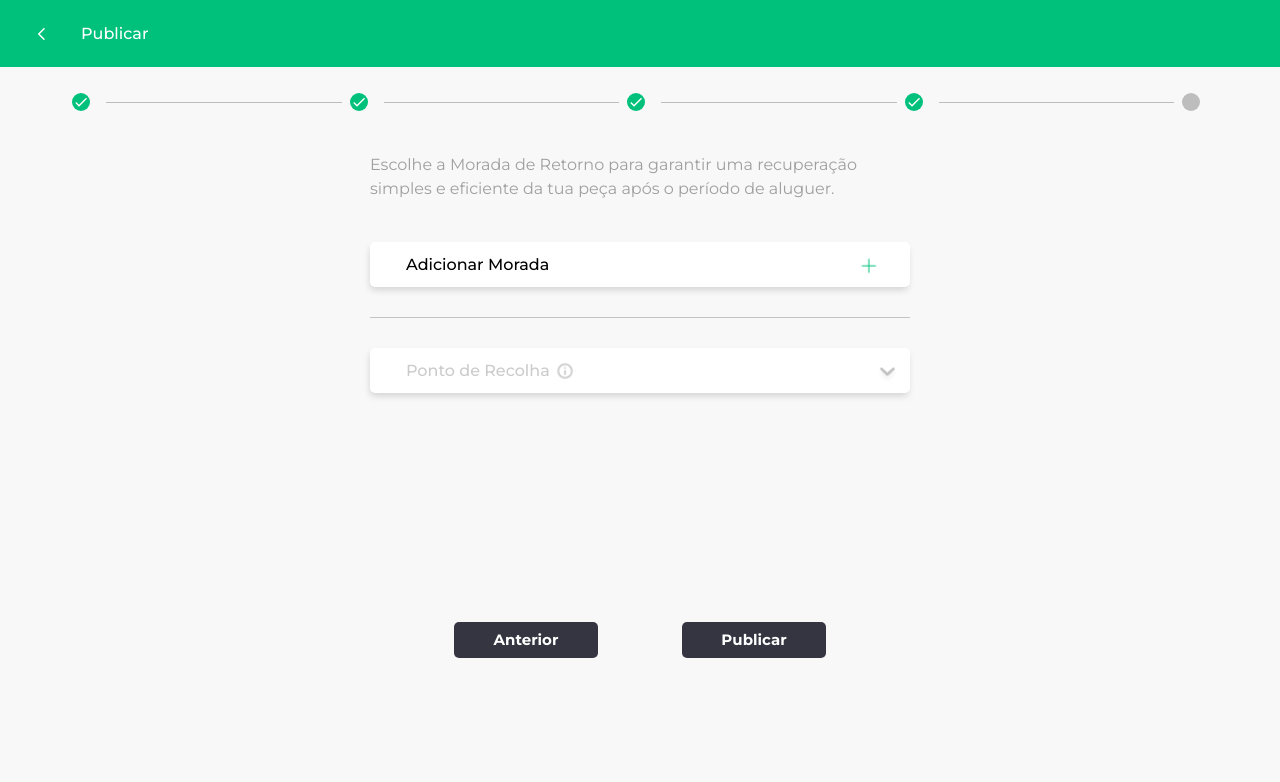
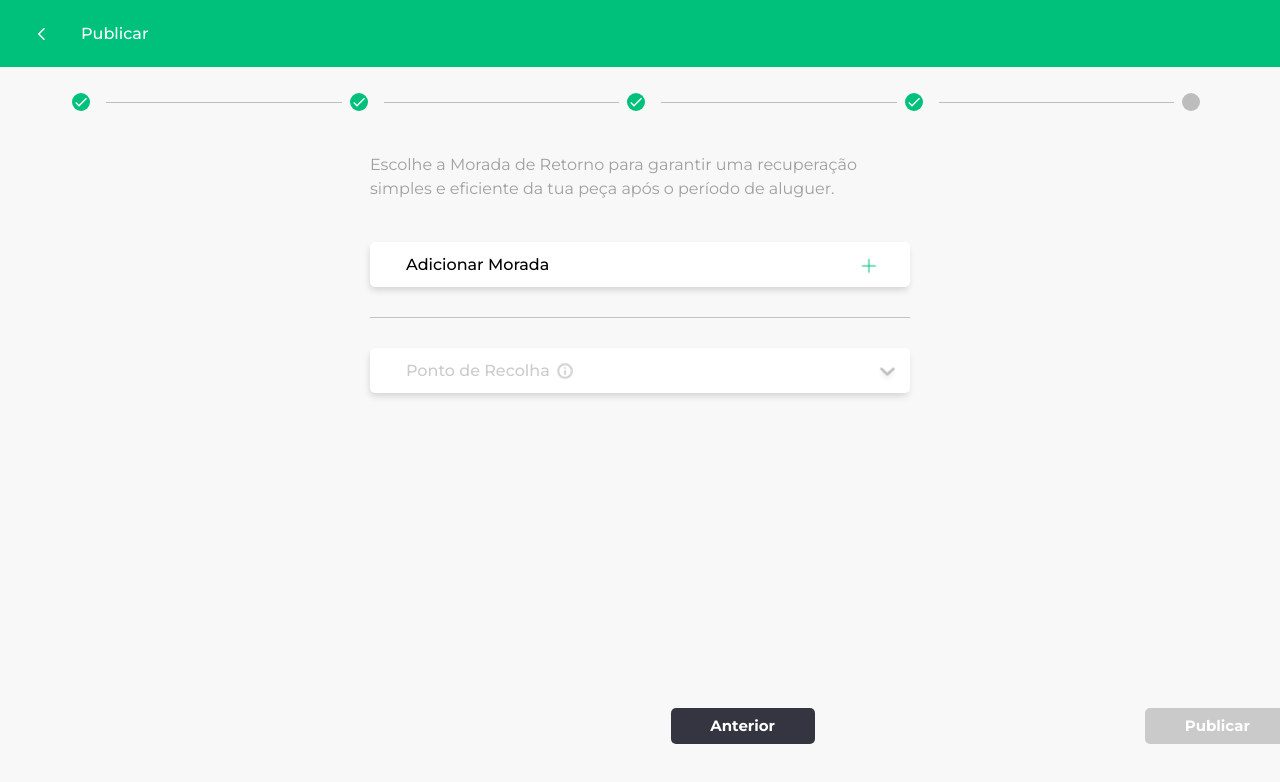
Before and after one commit to DinaX02/Boomerang, a React (Create React App) app: page /progressPublish-5 in a window 1280 px wide. Shown: the top 782 px of the page. Built offline with nearby package versions, Linux system fonts and the light colour scheme.

Commit message:
progesso moradas + posicionamento dos btn de proximo e anterior corrigido

```diff
--- a/src/components/AddAdressComponent.js
+++ b/src/components/AddAdressComponent.js
@@ -2,7 +2,6 @@ import React, {useState} from 'react';
 import { useNavigate } from 'react-router-dom';
 import Header from '../components/Header/Header';
 import styled from 'styled-components';
-import Button from './Button';
 
 const MainContainer = styled.div`
   margin: 0 auto;
@@ -41,19 +40,16 @@ const AddAdressComponent = () => {
     event.preventDefault();
 
     if (!morada || !localidade || !cidade || !codigoPostal) {
-
         return;
     }
 
-
-      // Armazene apenas a string da morada no localStorage
     const storedMoradas = JSON.parse(localStorage.getItem('moradas')) || [];
     storedMoradas.push(morada);
     localStorage.setItem('moradas', JSON.stringify(storedMoradas));
 
-
     navigate('/progressPublish-5', { state: { moradas: storedMoradas } });
 };
+
 
   return (
       <div>
@@ -113,9 +109,19 @@ const AddAdressComponent = () => {
                           required />
                       <span>*</span>
                   </AddMorada>
-                  <h6><span style={{ color: "#65d9b0" }}>*</span> Campo Obrigatório</h6>
+                  <h6 style={{fontSize:"14px", fontWeight:"500"}}><span style={{ color: "#65d9b0" }}>*</span> Campo Obrigatório</h6>
                   <ConfButton>
-             <Button text="Guardar"/>
+             <input type="submit" value="Guardar" style={{
+                            backgroundColor: "#343541",
+                            width: "144px",
+                            height: "36px",
+                            border: "none",
+                            borderRadius: "5px",
+                            color: "white",
+                            fontSize: "15px",
+                            fontWeight: "bold",
+                            outline: "none",
+                        }} />
                   </ConfButton>
 
 
--- a/src/components/ChooseAdressComponent.js
+++ b/src/components/ChooseAdressComponent.js
@@ -3,7 +3,7 @@ import { Link} from 'react-router-dom';
 import addMoradaIcon from '../assets/icon_AddMorada.png';
 import iconPontoRecolho from '../assets/icon_PontoRecolha.png';
 import dropPontoRecolha from '../assets/drop_PontoRecolha.png';
-import iconMoradaSelect from '../assets/icon_Morada_select.png';
+import iconMoradaSelect from '../assets/icons/selectedAdress.svg';
 import styled from "styled-components";
 
 
@@ -81,7 +81,7 @@ const ConfirmButton = styled.div`
 
 
 
-const ChooseAdressComponent = () => {
+const ChooseAdressComponent = ({ onAddressSelect }) => {
     const [moradas, setMoradas] = useState([]);
     const [moradaSelecionada, setMoradaSelecionada] = useState('');
 
@@ -90,14 +90,27 @@ const ChooseAdressComponent = () => {
         setMoradas(storedMoradas);
     }, []);
 
-
     const handleRemoverMorada = (index) => {
         const novasMoradas = [...moradas];
         novasMoradas.splice(index, 1);
         setMoradas(novasMoradas);
         localStorage.setItem('moradas', JSON.stringify(novasMoradas));
+
+        if (moradas[index] === moradaSelecionada) {
+            setMoradaSelecionada('');
+        }
+
+        onAddressSelect();
     };
 
+    const handleToggleMorada = (morada) => {
+        if (morada === moradaSelecionada) {
+            setMoradaSelecionada('');
+        } else {
+            setMoradaSelecionada(morada);
+        }
+        onAddressSelect();
+    };
 
     return (
         <div>
@@ -106,7 +119,9 @@ const ChooseAdressComponent = () => {
                     <MoradaSelecionada
                         key={index}
                         selecionada={morada === moradaSelecionada}
-                        onClick={() => setMoradaSelecionada(morada)}
+                        onClick={() => {
+                            handleToggleMorada(morada)
+                          }}
                     >
                         <ConteudoMorada>
                             <IconMoradaSelect
--- /dev/null
+++ b/src/components/OverlayFinalPublish.js
@@ -0,0 +1,34 @@
+import React from 'react'
+import styled from "styled-components";
+
+const OverlayWrapper = styled.div`
+  position: fixed;
+  top: 0;
+  left: 0;
+  width: 100%;
+  height: 100%;
+  background: rgba(0, 0, 0, 0.5);
+  display: flex;
+  flex-direction: column;
+  align-items: center;
+  justify-content: center;
+  backdrop-filter: blur(1.5px);
+  z-index: 999;
+`;
+
+const ContentWrapper = styled.div`
+  // background: #F8F8F8;
+  padding: 20px;
+  border-radius: 10px;
+  text-align: center;
+`;
+
+const OverlayFinalPublish = ({ children }) => {
+  return (
+    <OverlayWrapper>
+      <ContentWrapper>{children}</ContentWrapper>
+    </OverlayWrapper>
+  );
+};
+
+export default OverlayFinalPublish
--- a/src/components/ProgressPublish/ProgressPublish2.js
+++ b/src/components/ProgressPublish/ProgressPublish2.js
@@ -22,14 +22,12 @@ const SpaceTopComponent = styled.div`
 `;
 
 const ContainerDoisBtn = styled.div`
-  display: flex;
-  flex-direction: row;
-  width: 90%;
-  max-width: 600px;
-  margin-top: 17.4em;
-  margin-right: auto;
-  margin-left: auto;
-  justify-content: space-evenly;
+position: fixed;
+bottom: 3.5em;
+width: 100%;
+display: flex;
+justify-content: space-evenly;
+z-index: -1;
 `;
 
 const ModalOverlay = styled.div`
--- a/src/components/ProgressPublish/ProgressPublish3.js
+++ b/src/components/ProgressPublish/ProgressPublish3.js
@@ -20,14 +20,12 @@ const SpaceTopComponent = styled.div`
 `;
 
 const ContainerDoisBtn = styled.div`
-  display: flex;
-  flex-direction: row;
-  width: 90%;
-  max-width: 600px;
-  margin-top: 9em;
-  margin-right: auto;
-  margin-left: auto;
-  justify-content: space-evenly;
+position: fixed;
+bottom: 3.5em;
+width: 100%;
+display: flex;
+justify-content: space-evenly;
+z-index: -1;
 `;
 
 const ProgressPublish3 = () => {
--- a/src/components/ProgressPublish/ProgressPublish4.js
+++ b/src/components/ProgressPublish/ProgressPublish4.js
@@ -20,14 +20,12 @@ const SpaceTopComponent = styled.div`
 `;
 
 const ContainerDoisBtn = styled.div`
-  display: flex;
-  flex-direction: row;
-  width: 90%;
-  max-width: 600px;
-  margin-top: 20.9em;
-  margin-right: auto;
-  margin-left: auto;
-  justify-content: space-evenly;
+position: fixed;
+bottom: 3.5em;
+width: 100%;
+display: flex;
+justify-content: space-evenly;
+z-index: -1;
 `;
 
 const ProgressPublish4 = () => {
--- a/src/components/ProgressPublish/ProgressPublish5.js
+++ b/src/components/ProgressPublish/ProgressPublish5.js
@@ -1,4 +1,4 @@
-import React, { useState } from "react";
+import React, { useState, useEffect} from "react";
 import { useNavigate } from "react-router-dom";
 import styled from "styled-components";
 import Button from "../Button";
@@ -6,6 +6,8 @@ import HeaderPublish from "../Header/HeaderPublicar";
 import ModalAlertaForPublish from "./ModalAlertaForPublish";
 import CustomizedSteppers from "../ProgressBar";
 import ChooseAdressComponent from "../ChooseAdressComponent"
+import OverlayFinalPublish from "../OverlayFinalPublish";
+import iconOverlay from "../../assets/icons/tick_iconOverlayFInal.svg"
 
 const ContainerCentered = styled.div`
   display: flex;
@@ -21,14 +23,12 @@ const SpaceTopComponent = styled.div`
 `;
 
 const ContainerDoisBtn = styled.div`
-  display: flex;
-  flex-direction: row;
-  width: 90%;
-  max-width: 600px;
-  margin-top: 9em;
-  margin-right: auto;
-  margin-left: auto;
-  justify-content: space-evenly;
+position: fixed;
+bottom: 3.5em;
+width: 100%;
+display: flex;
+justify-content: space-evenly;
+z-index: -1;
 `;
 
 const Container = styled.div`
@@ -48,15 +48,32 @@ const ParagraphIntroAdress = styled.p`
 
 const ProgressPublish5 = () => {
   const [fecharModal, setFecharModal] = useState(true);
+  const [BtnPublicarEnabled, setBtnPublicarEnabled] = useState(false);
+  const [showOverlayFinal, setShowOverlayFinal ]= useState(false);
+
+  const handleAddressSelect = () => {
+    console.log("handleAddressSelect estado");
+    setBtnPublicarEnabled(true);
+  };
+
+  useEffect(() => {
+    console.log("BtnPublicarEnabled:", BtnPublicarEnabled);
+  }, [BtnPublicarEnabled]);
+
   const navigate = useNavigate();
 
   const handleGoBackStepPublish = () => {
+    setBtnPublicarEnabled(true);
     navigate("/progressPublish-4");
   };
 
   const handleNextStepPublish = () => {
-    navigate("/");
-  };
+    setShowOverlayFinal(true);
+    setTimeout(() => {
+      setShowOverlayFinal(false);
+      navigate("/");
+    }, 3000);
+  }
 
   const alertHandler = () => {
     fecharModal ? setFecharModal(false) : navigate("/");
@@ -87,13 +104,19 @@ const ProgressPublish5 = () => {
               e eficiente da tua peça após o período de aluguer.
             </ParagraphIntroAdress>
           </Container>
-          <ChooseAdressComponent />
+          <ChooseAdressComponent onAddressSelect={handleAddressSelect}/>
           <ContainerDoisBtn>
             <Button text="Anterior" onClick={handleGoBackStepPublish} />
-            <Button text="Publicar" onClick={handleNextStepPublish} />
+            <Button text="Publicar" onClick={handleNextStepPublish}  disable={!BtnPublicarEnabled}/>
           </ContainerDoisBtn>
         </SpaceTopComponent>
       </ContainerCentered>
+      {showOverlayFinal && (
+        <OverlayFinalPublish>
+          <img style={{marginTop: "1em"}} src={iconOverlay} alt="Icone de Publicar acabado" />
+          <p style={{marginTop: "1em", color:"white"}}>Publicado com sucesso!</p>
+        </OverlayFinalPublish>
+      )}
     </div>
   );
 };
--- a/src/components/components.css
+++ b/src/components/components.css
@@ -312,7 +312,7 @@ display: flex;
   justify-content: center;
   padding: 0.5rem;
   border-radius: 5px;
-  /* margin-top: 1em; */
+
   box-shadow: 0 7px 20px rgba(0, 0, 0, 0.1);
   height: 300px;
 }
--- a/src/pages/AlugarMorada.js
+++ b/src/pages/AlugarMorada.js
@@ -5,7 +5,7 @@ import { Link} from 'react-router-dom';
 import addMoradaIcon from '../assets/icon_AddMorada.png';
 import iconPontoRecolho from '../assets/icon_PontoRecolha.png';
 import dropPontoRecolha from '../assets/drop_PontoRecolha.png';
-import iconMoradaSelect from '../assets/icon_Morada_select.png';
+import iconMoradaSelect from '../assets/icons/selectedAdress.svg';
 import styled from "styled-components";
 import PreviewCard from '../components/PreviewCard';
 
@@ -134,7 +134,7 @@ const AlugarMorada = () => {
                 ))}
 
 
-                <Link to={"/adressData-publish"}>
+                <Link to={"/adicionar-morada"}>
                     <SelecionarMorada>
 
                         <button style={{
```
Also changed, not shown: src/pages/AdicionarMorada.js (+15 -7 lines), src/pages/Publicar.js (+26 -6 lines), src/assets/icons/selectedAdress.svg (added), src/assets/icons/tick_iconOverlayFInal.svg (added). Lines whose indentation alone changed are shown as unchanged.
